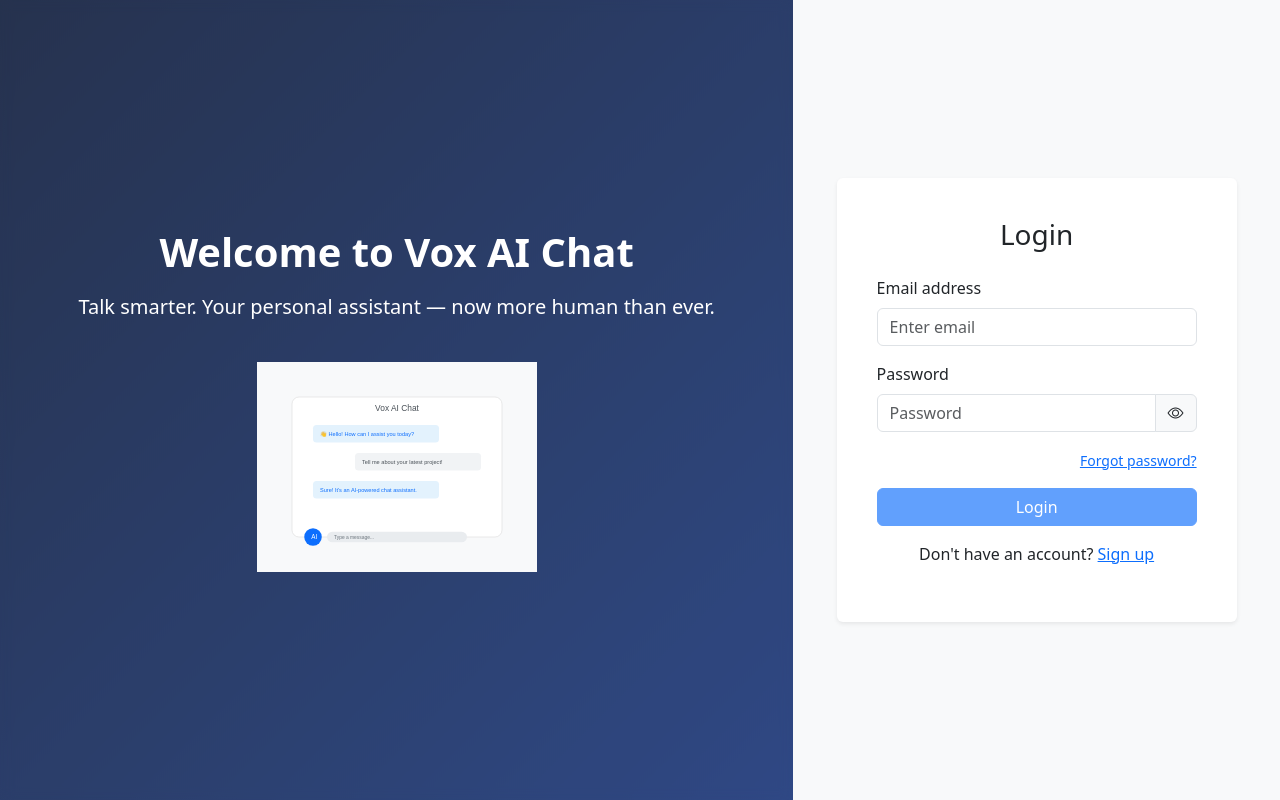
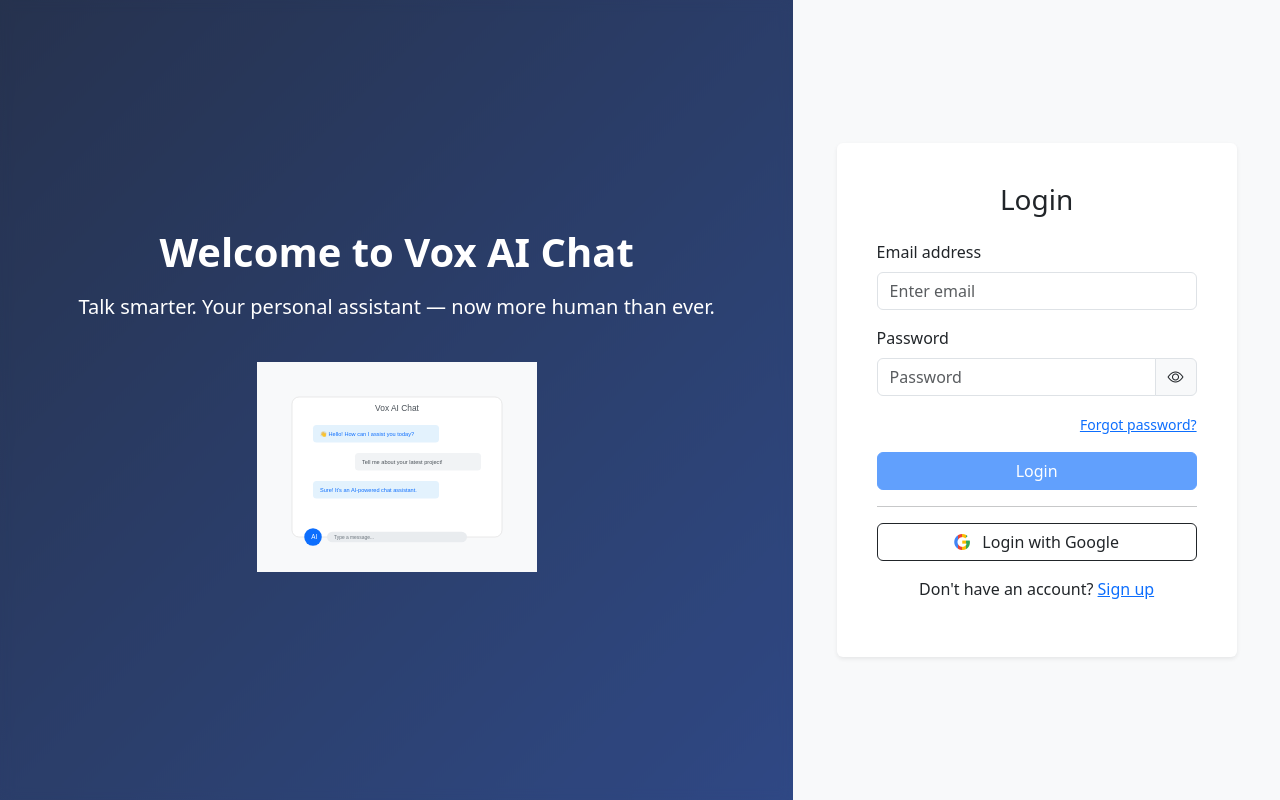
Before and after one commit to PauloCatto/vox-ai-chat, an Angular app: page /login in a window 1280 px wide. Built offline with nearby package versions, Linux system fonts and the light colour scheme.

Commit message:
feat: implement google oauth authentication with supabase

```diff
--- a/src/app/core/services/auth.service.ts
+++ b/src/app/core/services/auth.service.ts
@@ -54,4 +54,14 @@ export class AuthService {
   async updatePassword(newPassword: string) {
     return this.supabase.auth.updateUser({ password: newPassword });
   }
+
+  async signInWithGoogle() {
+    const { data, error } = await this.supabase.auth.signInWithOAuth({
+      provider: 'google',
+      options: {
+        redirectTo: window.location.origin + '/chat',
+      },
+    });
+    if (error) console.error(error);
+  }
 }
--- a/src/app/features/auth/login/login.component.html
+++ b/src/app/features/auth/login/login.component.html
@@ -86,6 +86,34 @@
               {{ loading ? "Please wait..." : "Login" }}
             </button>
           </div>
+
+          <hr class="my-3" />
+
+          <div class="d-grid">
+            <button
+              type="button"
+              class="btn btn-outline-dark"
+              (click)="loginWithGoogle()"
+              [disabled]="loading"
+            >
+              <i class="bi bi-google me-2">
+                <style>
+                  .bi-google {
+                    background: linear-gradient(
+                      to right,
+                      #4285f4 25%,
+                      #ea4335 25% 50%,
+                      #fbbc05 50% 75%,
+                      #34a853 75%
+                    );
+                    -webkit-background-clip: text;
+                    -webkit-text-fill-color: transparent;
+                  }
+                </style>
+              </i>
+              Login with Google
+            </button>
+          </div>
         </form>
 
         <p class="text-center mt-3">
--- a/src/app/features/auth/login/login.component.ts
+++ b/src/app/features/auth/login/login.component.ts
@@ -69,4 +69,18 @@ export class LoginComponent implements OnInit {
   togglePasswordVisibility(): void {
     this.showPassword = !this.showPassword;
   }
+
+  async loginWithGoogle(): Promise<void> {
+    this.loading = true;
+    this.errorMessage = '';
+
+    try {
+      await this.authService.signInWithGoogle();
+    } catch (err: any) {
+      console.error('Google login failed:', err);
+      this.errorMessage =
+        err.message || 'Google login failed. Please try again.';
+      this.loading = false;
+    }
+  }
 }
```
